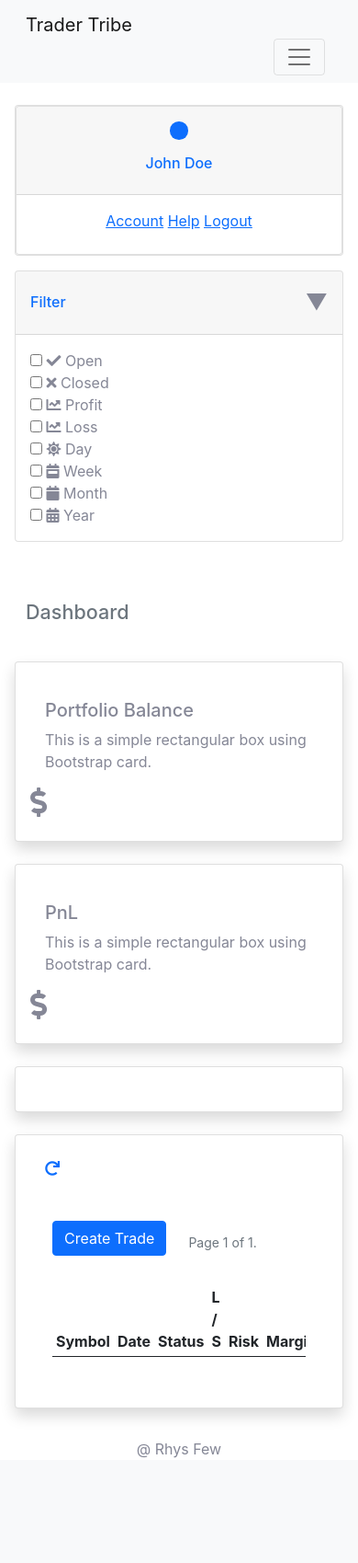
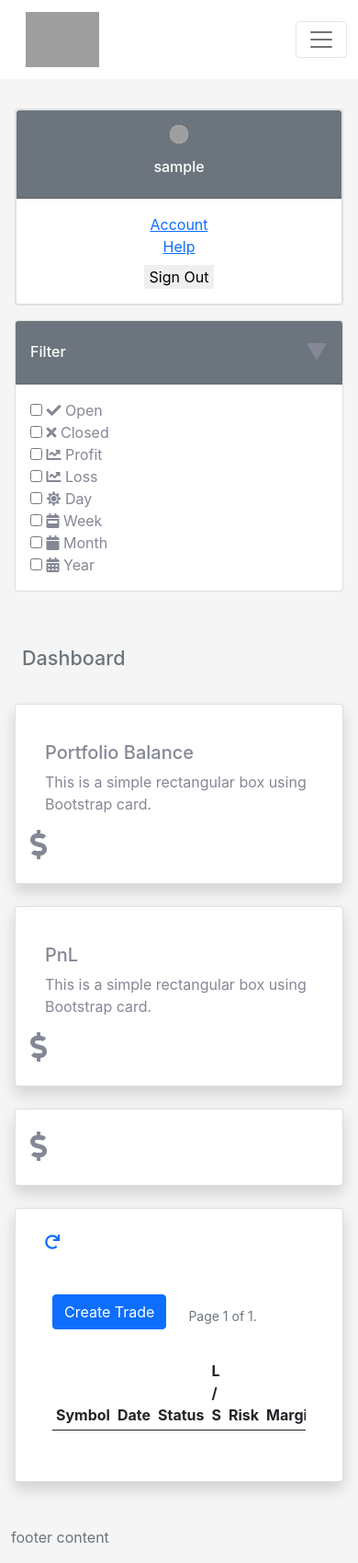
Before and after one commit to Ry-F3/trading-journal, a Django app: page /trade_list/ in a window 390 px wide. Shown: the whole page at 92% size. Before the commit the page ends 1585 px from the top, so only its background shows below. Run offline with Django 3.2, Linux system fonts and the light colour scheme; the visitor is signed in with stand-in values (Sample User, id 1); data that the repository does not hold is empty; some libraries are stand-ins or nearby versions; grey boxes are pictures that could not be loaded.

Commit message:
Update navbar and site styling -- Update delete function -- Add sign out modal

```diff
--- a/journal/views.py
+++ b/journal/views.py
@@ -1,4 +1,5 @@
 from django.shortcuts import render, redirect
+from django.db.models import F
 from .models import Trade
 from .forms import TradeForm
 from django.views import View
@@ -13,7 +14,7 @@ from reportlab.pdfgen import canvas
 from io import StringIO,  BytesIO
 import csv
 
-@login_required
+
 def get_trade_list(user, request):
     trades = Trade.objects.filter(user=user).order_by('row_number')
     paginator = Paginator(trades, 4)
@@ -31,9 +32,10 @@ class HomeView(View):
 
     def get(self, request):
         if request.user.is_authenticated:
+            user_name = request.user.username
             trades, last_page, current_page = get_trade_list(request.user, request)
             form = TradeForm()
-            context = {'trades': trades, 'form': form, 'last_page': last_page, 'current_page': current_page}
+            context = {'trades': trades, 'form': form, 'last_page': last_page, 'current_page': current_page, 'user_name': user_name}
             return render(request, self.template_name, context)
         else:
             return redirect('account/login')
@@ -45,27 +47,26 @@ class HomeView(View):
 
 
 @login_required
-@permission_required('your_app.delete_trade', raise_exception=True)
 def delete_trade(request, trade_id):
     try:
         trade = Trade.objects.get(id=trade_id, user=request.user)
         deleted_row_number = trade.row_number  # Store the row number before deletion
-        trade.delete()
+        trade.delete(request.user)  # Pass the user to the delete method
 
-        # After deletion, re-order the remaining rows
-        remaining_trades = Trade.objects.filter(user=request.user).order_by('row_number')
-
-        for index, remaining_trade in enumerate(remaining_trades, start=1):
-            remaining_trade.row_number = index
-            remaining_trade.save()
+        # After deletion, re-order the remaining rows in a single query
+        Trade.objects.filter(user=request.user, row_number__gt=deleted_row_number).update(
+            row_number=F('row_number') - 1
+        )
 
         return JsonResponse({'success': True, 'deleted_row_number': deleted_row_number})
     except Trade.DoesNotExist:
         return JsonResponse({'success': False, 'error': 'Trade not found or does not belong to the user'})
 
+
+
 @login_required
 def trade_list(request):
-
+    user_name = request.user.username
     if request.method == 'POST':
         form = TradeForm(request.POST)
         if form.is_valid():
@@ -112,7 +113,7 @@ def trade_list(request):
         else:
 
 
-            return render(request, 'trade_list.html', {'trades': trades, 'form': form})
+            return render(request, 'trade_list.html', {'trades': trades, 'form': form, 'user_name': user_name})
 
     else:
         form = TradeForm()
@@ -140,10 +141,10 @@ def trade_list(request):
 
     # If no specific page parameter is provided, redirect to the last page
     if not page:
-        return render(request, 'trade_list.html', {'trades': trades, 'form': form})
+        return render(request, 'trade_list.html', {'trades': trades, 'form': form, 'user_name': user_name})
 
 
-    return render(request, 'trade_list.html', {'trades': trades, 'form': form})
+    return render(request, 'trade_list.html', {'trades': trades, 'form': form, 'user_name': user_name})
 
 
 
@@ -174,7 +175,7 @@ def get_trade_details(request, row_number, trade_id):
         print(f"Error: {e}")
         return JsonResponse({'success': False, 'error': 'Trade not found or does not belong to the user'})
 
-@login_required
+
 def generate_pdf_report(user, trades):
     # Create a PDF with trade data
     pdf_buffer = BytesIO()
@@ -211,7 +212,7 @@ def generate_pdf_report(user, trades):
 
     return pdf_data
 
-@login_required
+
 def generate_report(request): # Can be used for other file types if needed in the future e.g csv
     if request.user.is_authenticated:
         user = request.user
--- a/static/css/style.css
+++ b/static/css/style.css
@@ -20,6 +20,7 @@
     --danger: #e74a3b;
     --light: #f8f9fc;
     --dark: #5a5c69;
+    --gray:  #f5f5f5;
     --breakpoint-xs: 0;
     --breakpoint-sm: 576px;
     --breakpoint-md: 768px;
@@ -52,7 +53,10 @@ body {
     line-height: 1.5;
     color: #858796;
     text-align: left;
-    background-color: #fff;
+    background-color: #f5f5f5;
+    min-height: 100vh;
+    display: flex;
+    flex-direction: column;
 }
 
 hr {
@@ -74,6 +78,11 @@ h6 {
 p {
     margin-top: 0;
     margin-bottom: 1rem;
+}
+
+#content-wrapper {
+    min-height: 100%;
+    flex-grow: 1;
 }
 
 
--- a/templates/base.html
+++ b/templates/base.html
@@ -1,9 +1,8 @@
 {% load static %}
-
 <!DOCTYPE html>
-<html>
 
 <head>
+    <title>TraderTribe</title>
     <meta charset="UTF-8">
     <meta name="viewport" content="width=device-width, initial-scale=1">
     <meta name="csrf-token" content="" id="csrf-token">
@@ -13,7 +12,7 @@
     <script src="https://ajax.googleapis.com/ajax/libs/jquery/3.6.4/jquery.min.js"></script>
     <link rel="stylesheet" type="text/css" href="{% static 'css/style.css' %}">
     <title>TraderTribe</title>
-
+</head>
 <style>
     /* Custom styles for the left column */
     .custom-left-column {
@@ -38,112 +37,161 @@
     .collapsed .toggle-icon {
         transform: rotate(-180deg);
     }
+
+    .divider {
+        border: none;
+        height: 2px;
+        background-color: #333;
+        /* Darker color for the divider line */
+    }
+
+    .nav-item.active a {
+        border-bottom: 3px solid #333;
+        /* Thicker line at the bottom when active */
+        text-decoration: underline;
+        /* Underline when active */
+    }
+
+    .nav-item a:hover {
+        text-decoration: underline;
+        /* Underline on hover */
+    }
+
+    .padding-right {
+        padding-right: 4rem !important;
+        padding-left: 1rem !important;
+    }
+
+    .padding-left {
+        padding-left: 1rem !important;
+    }
 </style>
 
-</head>
+
 
 <body id="page-top">
-
-
-    <!-- Page Wrapper -->
-    <nav class="navbar navbar-expand-lg navbar-light bg-light">
+    <!-- Navigation -->
+    <nav class="navbar navbar-expand-lg navbar-light bg-white">
         <div class="container-fluid">
-            <div class="row w-100">
-                <div class="col-md-6 mt-1 mx-3">
-                    <a class="navbar-brand" href="#">Trader Tribe</a>
-                </div>
-                <div class="col-md-5 d-flex justify-content-end">
-                    <button class="navbar-toggler" type="button" data-toggle="collapse" data-target="#navbarNav"
+            <a class="navbar-brand padding-left" href="{% url 'trade_list' %}"><img src="https://res.cloudinary.com/dwkn0vexk/image/upload/v1703778758/logo-text_ps1lmf.png" style="width: 80px;"></a>
+            <button class="navbar-toggler" type="button" data-bs-toggle="collapse" data-bs-target="#navbarNav"
                 aria-controls="navbarNav" aria-expanded="false" aria-label="Toggle navigation">
                 <span class="navbar-toggler-icon"></span>
             </button>
             <div class="collapse navbar-collapse" id="navbarNav">
-                        <ul class="navbar-nav">
+                <ul class="navbar-nav ms-auto">
                     {% if user.is_authenticated %}
-                            <li class="nav-item active">
-                                <a class="nav-link active" href="{% url 'trade_list' %}">Home</a>
+                    <li class="nav-item padding-left">
+                        <a class="nav-link {% if request.path == '/trade_list/' %}active{% endif %}"
+                            href="{% url 'trade_list' %}">
+                            <div class="d-flex flex-column align-items-center">
+                                <i class="fas fa-home fa-lg"></i>
+                                <span class="d-block text-muted small" style="line-height: 1.2">Home</span>
+                            </div>
+                        </a>
+                    </li>
+                    <li class="nav-item padding-left">
+                        <a class="nav-link" href="#">
+                            <div class="d-flex flex-column align-items-center">
+                                <i class="fas fa-info-circle fa-lg"></i>
+                                <span class="d-block text-muted small" style="line-height: 1.2">About</span>
+                            </div>
+                        </a>
+                    </li>
+                    <li class="nav-item padding-left">
+                        <a class="nav-link" href="#">
+                            <div class="d-flex flex-column align-items-center">
+                                <i class="fas fa-blog fa-lg"></i>
+                                <span class="d-block text-muted small" style="line-height: 1.2">Blog</span>
+                            </div>
+                        </a>
                     </li>
                     <li class="nav-item">
-                                <a class="nav-link" href="#">About</a>
-                            </li>
-                            <li class="nav-item">
-                                <a class="nav-link" href="#">Services</a>
-                            </li>
-                            <li class="nav-item">
-                                <a class="nav-link" href="#">Contact</a>
-                            </li>
-                            <li class="nav-item">
-                                <a class="nav-link" href="{% url 'account_logout' %}">Logout</a>
+                        <a class="padding-right padding-left nav-link" href="#">
+                            <div class="d-flex flex-column align-items-center">
+                                <i class="fas fa-envelope fa-lg"></i>
+                                <span class="d-block text-muted small" style="line-height: 1.2">Contact</span>
+                            </div>
+                        </a>
                     </li>
                     {% else %}
                     <li class="nav-item">
-                                <a class="nav-link" href="{% url 'account_signup' %}">Register</a>
+                        <a class="nav-link" href="{% url 'account_signup' %}">
+                            <div class="d-flex flex-column align-items-center">
+                                <i class="fas fa-user-plus fa-lg"></i>
+                                <span class="d-block text-muted small" style="line-height: 1.2">Register</span>
+                            </div>
+                        </a>
                     </li>
                     <li class="nav-item">
-                                <a class="nav-link" href="{% url 'account_login' %}">Login</a>
+                        <a class="nav-link" href="{% url 'account_login' %}">
+                            <div class="d-flex flex-column align-items-center">
+                                <i class="fas fa-sign-in-alt fa-lg"></i>
+                                <span class="d-block text-muted small" style="line-height: 1.2">Login</span>
+                            </div>
+                        </a>
                     </li>
                     {% endif %}
                 </ul>
+                {% if user.is_authenticated %}
+                <button type="button" class="btn" data-bs-toggle="modal" data-bs-target="#signOutModal">
+                    <div class="d-flex flex-column align-items-center">
+                        <i class="fas text-primary fa-sign-out-alt fa-lg"></i>
+                        <span class="d-block text-muted small" style="line-height: 1.2">Sign Out</span>
                     </div>
-                    <div>
-                        <spanc>
-                            <!-- <p class="text-muted text-center">| Join the Tribe</p> -->
-                            </span>
-                    </div>
-                </div>
+                </button>
+                {% endif %}
             </div>
         </div>
     </nav>
+
+    <div class="row mt-2">
+        {% block content %}
+        {% endblock content %}
+    </div>
 
     <!-- Content Wrapper -->
     <div id="content-wrapper" class="d-flex flex-column">
 
         <!-- Begin Page Content -->
-        <div>
-
+        {% if user.is_authenticated %}
         <div class="container-fluid">
             <div class="row">
-                    <!--  Account Info -->
+                <!--  Account Info Side Bar -->
                 <div class="col-md-2 mt-2 p-3">
                     <div class="card">
                         <div class="card">
-                                <div
-                                    class="card-header py-3 d-flex flex-column align-items-center justify-content-center">
-                                    <div class="bg-primary rounded-circle d-flex align-items-center justify-content-center"
-                                        style="height: 5vw; width: 5vw;">
+                            <div style="background-color: #6c757d;"  class="card-header py-3 d-flex flex-column align-items-center justify-content-center">
+                                <div class="bg-white rounded-circle d-flex align-items-center justify-content-center"
+                                    style="height: 5vw; width: 5vw; overflow: hidden;">
                                     <!-- This div will be a circular element with an adaptive size -->
-                                        <!-- <p class="text-white">Circle</p> -->
+                                    <img src="https://res.cloudinary.com/dwkn0vexk/image/upload/v1703277463/icon_vkauvf.png"
+                                        style="width: 100%; height: 100%; object-fit: cover;" alt="">
                                 </div>
                                 <div class="mt-3">
-                                        <h6 class="font-weight-bold text-primary">John Doe</h6>
+                                    <h6 class="font-weight-bold text-white">{{ user_name }}</h6>
                                 </div>
                             </div>
                             <div class="card-body d-flex flex-column align-items-center justify-content-center">
-                                    {% if user.is_authenticated %}
-                                    <div>
                                 <a href="">Account</a>
                                 <a href="">Help</a>
-                                        <a href="{% url 'account_logout' %}" id="signOutLink">Logout</a>
+                                <button type="button" class="outline-0 border-0 mt-2" data-bs-toggle="modal"
+                                    data-bs-target="#signOutModal">
+                                    Sign Out
+                                </button>
                             </div>
-                                    <div class="mt-2">
-
                         </div>
-                                    {% endif %}
                     </div>
 
 
-                            </div>
-                        </div>
                     <div class="mt-3">
                         <div class="card">
-                                <div class="card-header py-3 d-flex flex-row align-items-center justify-content-between"
-                                    data-toggle="collapse" data-target="#sidebarCollapse">
-                                    <h6 class="m-0 font-weight-bold text-primary">Filter</h6>
-
+                            <div style="background-color: #6c757d;" class="card-header py-3 d-flex flex-row align-items-center justify-content-between"
+                                data-bs-toggle="collapse" data-bs-target="#sidebarCollapse">
+                                <h6 class="m-0 font-weight-bold text-white">Filter</h6>
                                 <span class="toggle-icon">&#x25BC;</span>
                             </div>
-                                <div class="card-body custom-left-column collapse show h-50"
-                                    id="sidebarCollapse">
+                            <div class="card-body custom-left-column collapse show h-50" id="sidebarCollapse">
                                 <div class="sidebar">
                                     <form>
                                         <label>
@@ -186,21 +234,22 @@
                                             <i class="fas fa-calendar-alt"></i> Year
                                         </label>
                                     </form>
-
-
                                 </div>
                             </div>
                         </div>
                     </div>
                 </div>
+                {% endif %}
 
+                <!-- End Side Bar -->
 
+                {% if user.is_authenticated %}
                 <div class="col-md-10 mt-2 p-3">
 
                     <div class="row">
                         <!-- Page Heading -->
                         <div class="d-sm-flex align-items-center justify-content-between mb-3 p-3">
-                                <h1 class="h4 m-2 --gray-dark text-muted">Dashboard</h1>
+                            <h1 class="h4 m-1 --gray-dark text-muted">Dashboard</h1>
                             <a href="{% url 'generate_report' %}?format=pdf"
                                 class="d-none d-sm-inline-block btn btn-sm btn-primary shadow-sm"><i
                                     class="fas fa-download fa-sm text-white-50"></i> Generate Report</a>
@@ -213,7 +262,7 @@
                                 <div class="card-body">
                                     <div class="row no-gutters align-items-center">
                                         {% block portfolio_balance_content %}
-                                            <!-- Content for the second card goes here -->
+                                        <!-- Content for the first card goes here -->
                                         {% endblock portfolio_balance_content %}
                                         <div class="col-auto">
                                             <i class="fas fa-dollar-sign fa-2x --gray-dark"></i>
@@ -246,7 +295,9 @@
                                 <div class="card-body">
                                     <div class="row no-gutters align-items-center">
 
-
+                                        <div class="col-auto">
+                                            <i class="fas fa-dollar-sign fa-2x --gray-dark"></i>
+                                        </div>
                                     </div>
                                 </div>
                             </div>
@@ -260,8 +311,7 @@
 
                                 <!-- Card Body -->
                                 <div class="card-body">
-                                        <a class="nav-link" href="{% url 'trade_list' %}"><i
-                                                class="fas fa-redo"></i></a>
+                                    <a class="nav-link" href="{% url 'trade_list' %}"><i class="fas fa-redo"></i></a>
                                     {% block trade_content %}
                                     <!-- Content appears here -->
                                     {% endblock trade_content %}
@@ -269,44 +319,60 @@
                             </div>
                         </div>
                     </div>
-
-                    </div>
-
-                    <!--  Column right -->
-                    <!-- <div class="col-md-1 mt-2 p-3">
-                        <div class="card">
-                            <div class="card">
-                                <div
-                                    class="card-header py-3 d-flex flex-row align-items-center justify-content-between">
-
-
-                                </div>
-                                <div class="card-body">
-                                    <h6 class="mt-3 font-weight-bold text-primary">Advert</h6>
                 </div>
             </div>
         </div>
-                    </div> -->
+    </div>
+    {% endif %}
+    <!-- End of Main Content -->
+
+
+    <!-- Footer -->
+    <footer class="footer py-3 bg--grey mt-auto">
+        <div class="container">
+            <span class="text-muted text-center">footer content</span>
+        </div>
+    </footer>
+
+    <!-- Modal -->
+    <div class="modal fade" id="signOutModal" tabindex="-1" aria-labelledby="signOutModalLabel" aria-hidden="true">
+        <div class="modal-dialog">
+            <div class="modal-content">
+                <div class="modal-header">
+                    <h5 class="modal-title" id="signOutModalLabel">Sign Out</h5>
+                    <button type="button" class="btn-close" data-bs-dismiss="modal" aria-label="Close"></button>
+                </div>
+                <div class="modal-body">
+                    <p>Are you sure you want to sign out?</p>
+                </div>
+                <div class="modal-footer">
+                    <form id="signOutForm" method="post" action="{% url 'account_logout' %}">
+                        {% csrf_token %}
+                        <button type="button" class="btn btn-secondary" data-bs-dismiss="modal">Close</button>
+                        <button type="submit" class="btn btn-primary" id="confirmSignOutBtn">Sign Out</button>
+                    </form>
                 </div>
             </div>
         </div>
-        <!-- End of Main Content -->
-
-        <!-- Footer -->
-        <footer class="sticky-footer bg-white">
-            <div class="container my-auto">
-                <div class="copyright text-center my-auto">
-                    <span>@ Rhys Few</span>
-                </div>
-            </div>
-        </footer>
-
     </div>
 
     <!-- Bootstrap core JavaScript-->
     <script src="https://code.jquery.com/jquery-3.6.4.min.js"></script>
     <script src="https://cdn.jsdelivr.net/npm/@popperjs/core@2.5.2/dist/umd/popper.min.js"></script>
-    <script src="https://stackpath.bootstrapcdn.com/bootstrap/4.5.2/js/bootstrap.min.js"></script>
+    <script src="https://cdn.jsdelivr.net/npm/bootstrap@5.0.1/dist/js/bootstrap.bundle.min.js"></script>
+
+
+    <script>
+        $(document).ready(function () {
+            document.getElementById('confirmSignOutBtn').addEventListener('click', function () {
+                // Submit the form when the "Sign Out" button is clicked
+                document.getElementById('signOutForm').submit();
+            });
+        });
+
+    </script>
+
+
 </body>
 
 </html>
```
Also changed, not shown: journal/models.py (+11 -2 lines), templates/account/signup.html (+30 -6 lines). Lines whose indentation alone changed are shown as unchanged.
